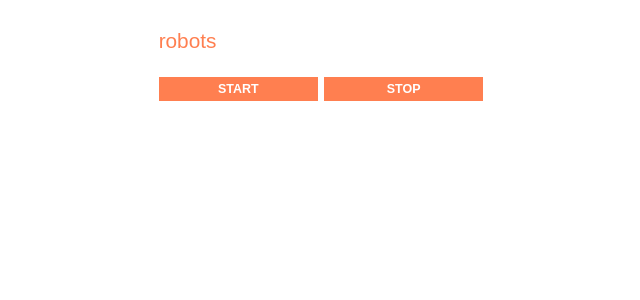
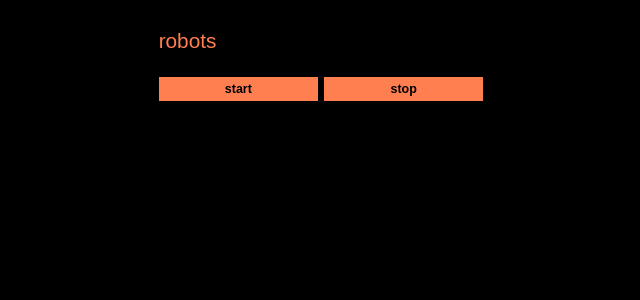
Before and after one commit to decwarorg/merely-players, a Python web app: template cic/templates/cic.html in a window 1280 px wide. Shown: the top 300 px of the page, without its empty margins (319-959 px from the left). Run offline with Jinja, Linux system fonts and the light colour scheme; the template is opened without the code that fills it, so the values that code supplies are empty.

Commit message:
cic dark mode

```diff
--- a/cic/static/css/style.css
+++ b/cic/static/css/style.css
@@ -1,7 +1,7 @@
 /* static/css/style.css */
 
 :root {
-    --bg-color: white;
+    --bg-color: black;
     --main-color: coral;
     --secondary-color: lavenderblush;
 }
@@ -11,8 +11,9 @@
 }
 
 body {
-    color: var(--main-color);
-    font-size: 1.3em;
+	background-color: #000;
+	color: coral;
+	font-size: 1.3em;
     font-family: sans-serif;
     display: grid;
     justify-content: center;
@@ -61,7 +62,7 @@ button,
     font-weight: bold;
     margin: 0.3em 0;
     padding: 0.3em 1.3em;
-    text-transform: uppercase;
+    text-transform: lowercase;
     min-width: 23ch;
 }
 
```
